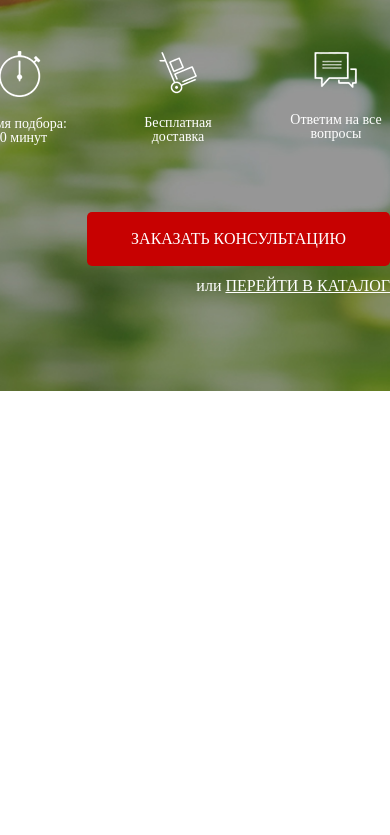
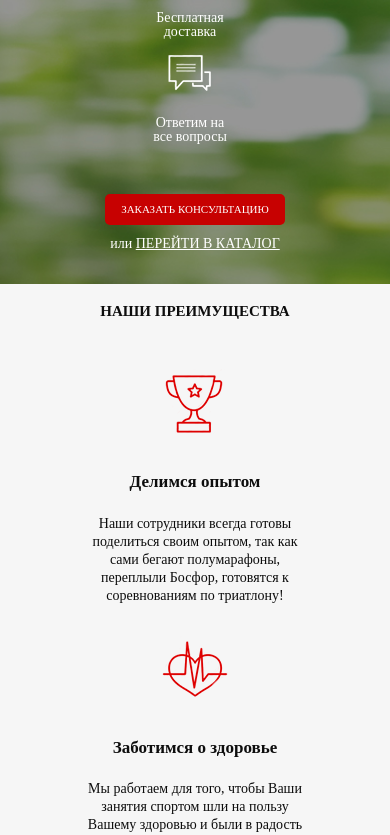
Before and after one commit to alexdanm5/Pulse, a website: page src/index.html in a window 390 px wide. Shown: the part 352-1187 px from the top of the page. Before the commit the page ends 844 px from the top, so only its background shows below. Drawn offline with Linux system fonts and the light colour scheme; a web font is replaced by a local one.

Commit message:
created second section and adapptived two sections for all screens

```diff
--- a/src/index.html
+++ b/src/index.html
@@ -56,6 +56,29 @@
 
             </div>
         </div>
+
+        <section class="benefits">
+            <div class="container">
+                <h2 class="title benefits__header">НАШИ ПРЕИМУЩЕСТВА</h2>
+                <div class="benefits__wrapper">
+                    <div class="benefits__item">
+                        <img src="icons/bnf_scr/cup.png" alt="cup" class="benefits__item-icon">
+                        <div class="benefits__item-head">Делимся опытом</div>
+                        <div class="benefits__item-text">Наши сотрудники всегда готовы поделиться своим опытом, так как сами бегают полумарафоны, переплыли Босфор, готовятся к соревнованиям по триатлону!</div>
+                    </div>
+                    <div class="benefits__item">
+                        <img src="icons/bnf_scr/heart.png" alt="heart" class="benefits__item-icon">
+                        <div class="benefits__item-head">Заботимся о здоровье</div>
+                        <div class="benefits__item-text">Мы работаем для того, чтобы Ваши занятия спортом шли на пользу Вашему здоровью и были в радость Вам и Вашим близким!</div>
+                    </div>
+                    <div class="benefits__item">
+                        <img src="icons/bnf_scr/shoe.png" alt="shoe" class="benefits__item-icon">
+                        <div class="benefits__item-head">Учим бегать</div>
+                        <div class="benefits__item-text">Помогаем с обучением правильной технике бега! Дружим с крупнейшей школой бега в России - <span>I LOVE RUNNING.</span></div>
+                    </div>
+                </div>
+            </div>
+        </section>
     </main>
 </body>
 </html>
--- /dev/null
+++ b/src/sass/blocks/_benefits.sass
@@ -0,0 +1,29 @@
+.benefits
+    min-height: 470px
+    background-color: #f6f6f6
+    padding: 71px 0 64px 0
+    &__wrapper
+        margin-top: 60px
+        display: flex
+        justify-content: space-between
+    &__item
+        display: flex
+        flex-direction: column
+        align-items: center
+        width: 273px
+        &-head
+            margin-top: 35px
+            font-weight: 700
+            font-size: 18px
+            text-align: center
+            color: #0d0d0d
+        &-text
+            margin-top: 20px
+            font-weight: 300
+            font-size: 14px
+            line-height: 129%
+            text-align: center
+            color: #0d0d0d
+            span
+                text-decoration: underline
+                color: #f00
--- /dev/null
+++ b/src/sass/blocks/_media.sass
@@ -0,0 +1,133 @@
+@media (max-width: 1280px)
+    body
+        .button
+            width: 140px
+            height: 30px
+            margin-top: 5px
+            &_main
+                width: 260px
+                height: 45px
+                margin-top: 50px
+        .header
+                &__phone
+                    font-size: 16px
+        .title
+            font-size: 28px
+        .promo
+            &__header
+                font-size: 38px
+            &__subheader
+                font-size: 22px
+
+@media (max-width: 1024px)
+    body
+        .container
+            max-width: 700px
+        .title
+            font-size: 25px
+        .header
+            &__logo
+                width: 200px
+            &__official
+                span
+                    font-size: 16px
+            &__phone
+                font-size: 14px
+        .promo
+            &__header
+                font-size: 32px
+            &__subheader
+                margin-top: 10px
+                font-size: 19px
+            &__link
+                font-size: 14px
+        .button
+            &_main
+                width: 250px
+                font-size: 14px
+        .benefits
+            &__item
+                width: 220px
+                &-head
+                    font-size: 17px
+
+@media (max-width: 768px)
+    body
+        .container
+            width: 100%
+            padding: 0 10px
+        .title
+            font-size: 24px
+        .header
+            &__logo
+                width: 140px
+            &__official
+                span
+                    font-size: 14px
+            &__phone
+                font-size: 13px
+        .button
+            width: 110px
+            height: 25px
+            font-size: 10px
+            &_main
+                width: 180px
+                height: 31px
+                font-size: 11px
+        .promo
+            min-height: 540px
+            padding: 13px 0 50px 0
+            &__wrapper
+                align-items: center
+                margin-top: 70px
+            &__header
+                font-size: 25px
+            &__subheader
+                font-size: 16px
+            &__icons
+                margin-top: 48px
+        .benefits
+            padding: 20px 0 34px 0
+            min-height: 415px
+            &__wrapper
+                    margin-top: 50px
+                    flex-wrap: wrap
+                    justify-content: center
+                    gap: 30px
+
+@media (max-width: 600px)
+    body
+        .header
+            &__logo
+                width: 100px
+            &__official
+                font-size: 12px
+                span
+                    font-size: 12px
+                    margin-top: 4px
+        .promo
+                min-height: 500px
+                padding: 13px 0 30px 0
+                &__icon
+                    width: 90px
+
+@media (max-width: 480px)
+   body
+        .container
+            padding: 0 7px
+        .title
+            font-size: 15px
+        .header
+            &__contacts
+                display: none
+        .promo
+            &__wrapper
+                margin-top: 30px
+            &__header
+                font-size: 19px
+            &__subheader
+                font-size: 11px
+            &__icons
+                flex-wrap: wrap
+                width: 100px
+                gap: 15px
--- a/src/sass/blocks/_promo.sass
+++ b/src/sass/blocks/_promo.sass
@@ -1,7 +1,7 @@
 .promo
     min-height: 650px
     padding: 21px 0 93px 0
-    background: url('../../img/main_bg.png') center center / cover no-repeat
+    background: url('../img/main_bg.png') center center / cover no-repeat
     &__wrapper
         display: flex
         flex-direction: column
--- a/src/sass/style.sass
+++ b/src/sass/style.sass
@@ -2,11 +2,20 @@
     font-family: "MuseoModerno", serif
 
 @import variables
+@import 'blocks/media'
 
 .container
     max-width: 950px
     margin: 0 auto
 
+.title
+    font-weight: 700
+    font-size: 30px
+    line-height: 100%
+    text-align: center
+    color: #0d0d0d
+
 @import 'blocks/promo'
 @import 'blocks/header'
 @import 'blocks/buttons'
+@import 'blocks/benefits'
```
Also changed, not shown: src/css/style.min.css.
